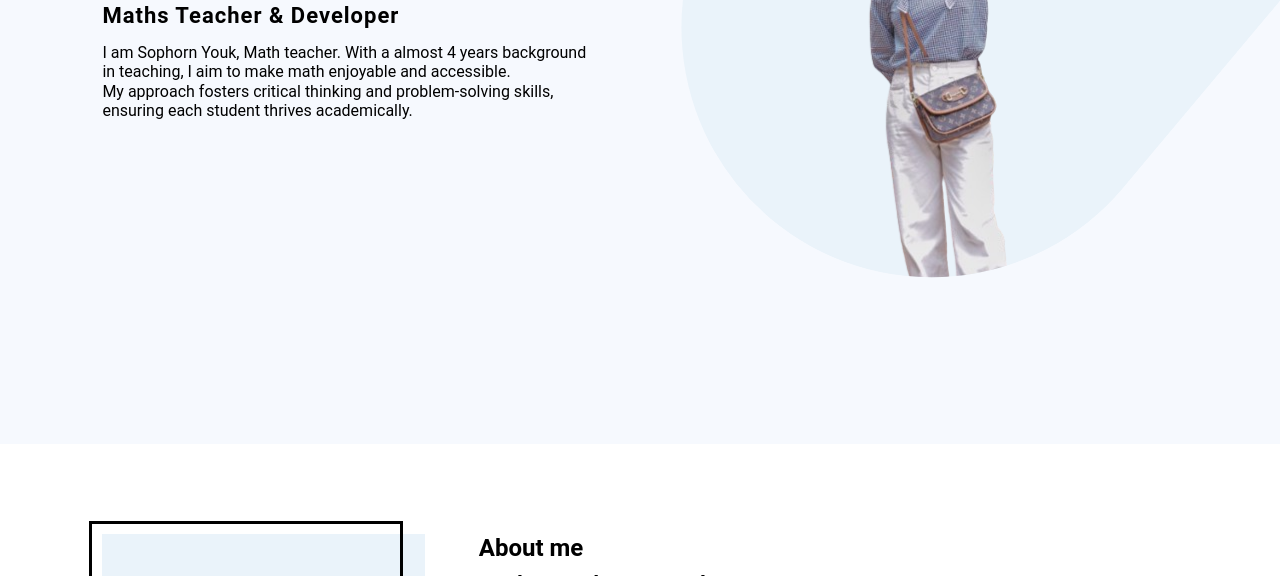
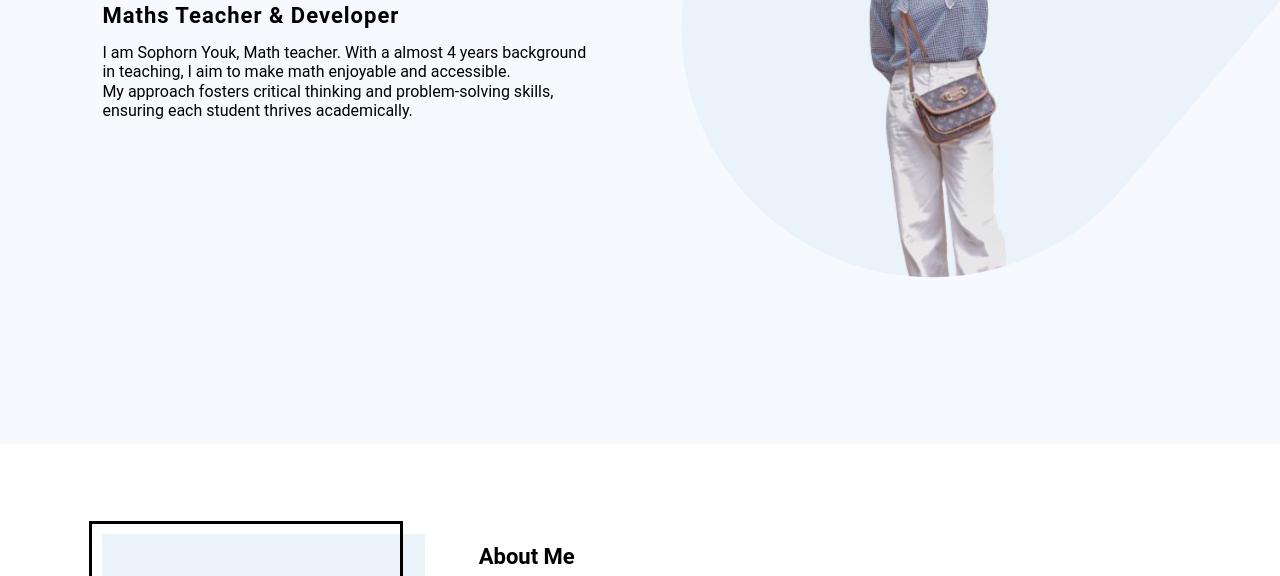
Before and after one commit to Gvorn555/phorncv, a plain HTML site: page Index.html in a window 1280 px wide. Shown: the part 356-932 px from the top of the page. Drawn offline with nearby package versions, Linux system fonts and the light colour scheme.

Commit message:
Update Index.html

```diff
--- a/Index.html
+++ b/Index.html
@@ -89,10 +89,11 @@
 
 	<!--   === About Description Starts ===   -->
 	<div class="about-desc">
-		<header class="headings">
-		<h1> About me</h1>
+		<div class="contactTitle">
+				<h2>About Me</h2>
 
-	</header>
+			</div>
+
 		<h2>Maths Teacher & Developer</h2>
 		<p>Hello, I'm Sophorn Youk, currently studying Mathematics and Computer Science. I bring four years of teaching experience to the table, blending my passion for these subjects with a commitment to fostering a dynamic learning environment. I'm eager to contribute my knowledge and skills to further educational and professional pursuits.</p>
 
```
